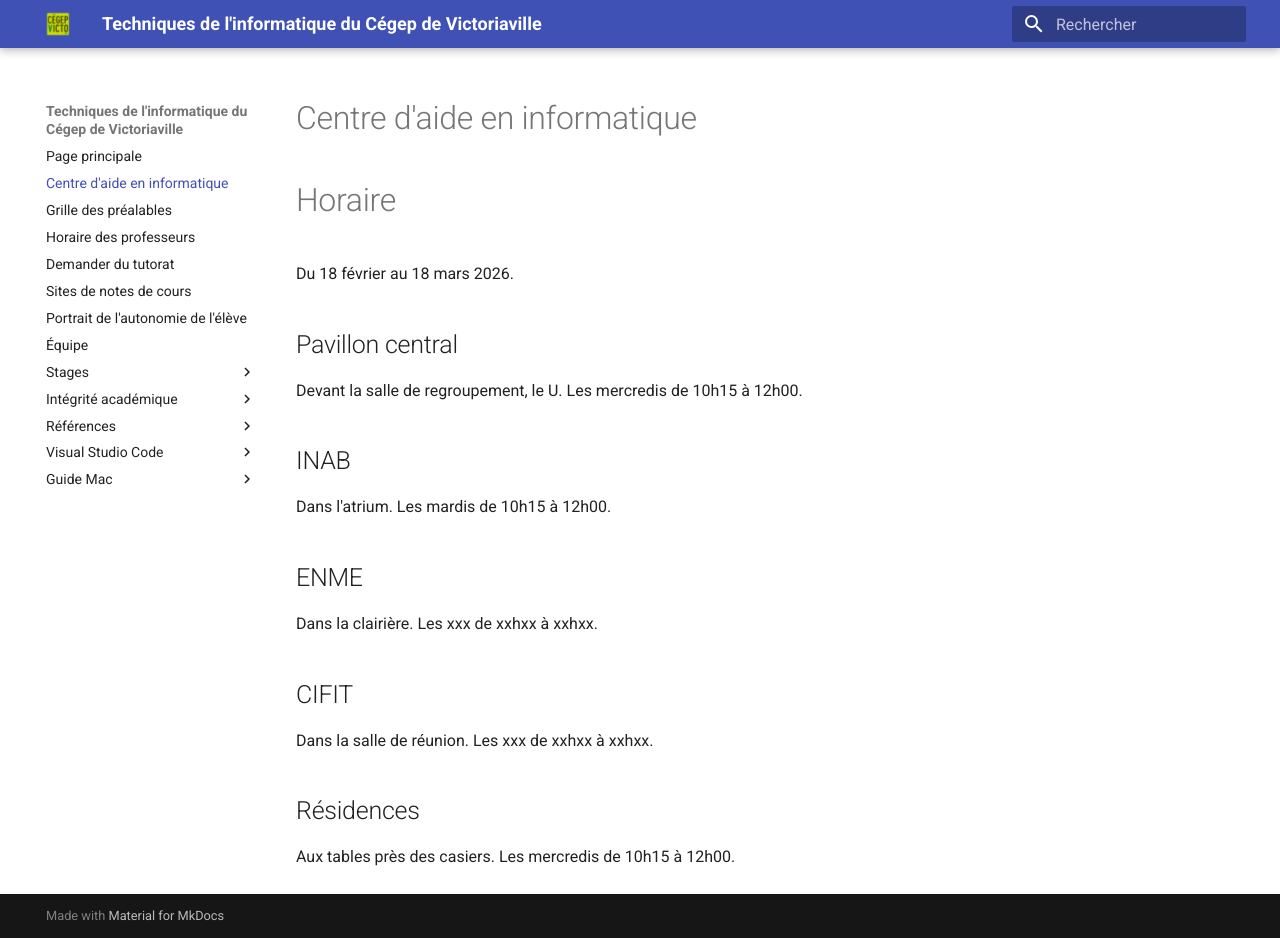
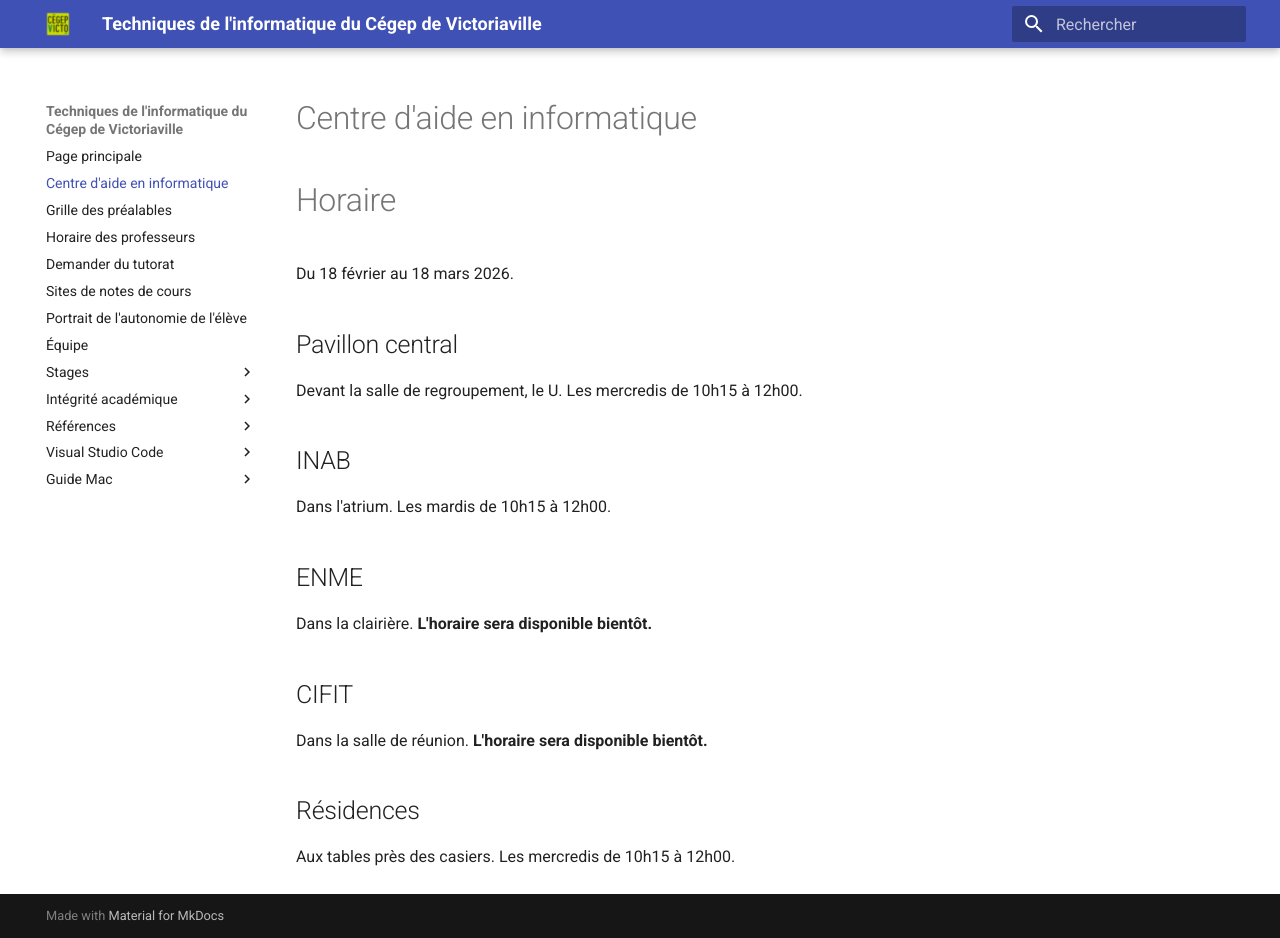
Before and after one commit to cegepvictoetienne/techinfo, an MkDocs documentation site: the page built from wiki/centre-aide-informatique.md, in a window 1280 px wide and 938 px high. Built offline with MkDocs 1.6.1 and Material for MkDocs 9.7.7, drawn with Linux system fonts in a browser that asks for light colours.

Commit message:
coquille dans horaire CAI

```diff
--- a/wiki/centre-aide-informatique.md
+++ b/wiki/centre-aide-informatique.md
@@ -16,11 +16,11 @@ Dans l'atrium. Les mardis de 10h15 à 12h00.
 
 ## ENME
 
-Dans la clairière. Les xxx de xxhxx à xxhxx.
+Dans la clairière. **L'horaire sera disponible bientôt.**
 
 ## CIFIT
 
-Dans la salle de réunion. Les xxx de xxhxx à xxhxx.
+Dans la salle de réunion. **L'horaire sera disponible bientôt.**
 
 ## Résidences
 
```
